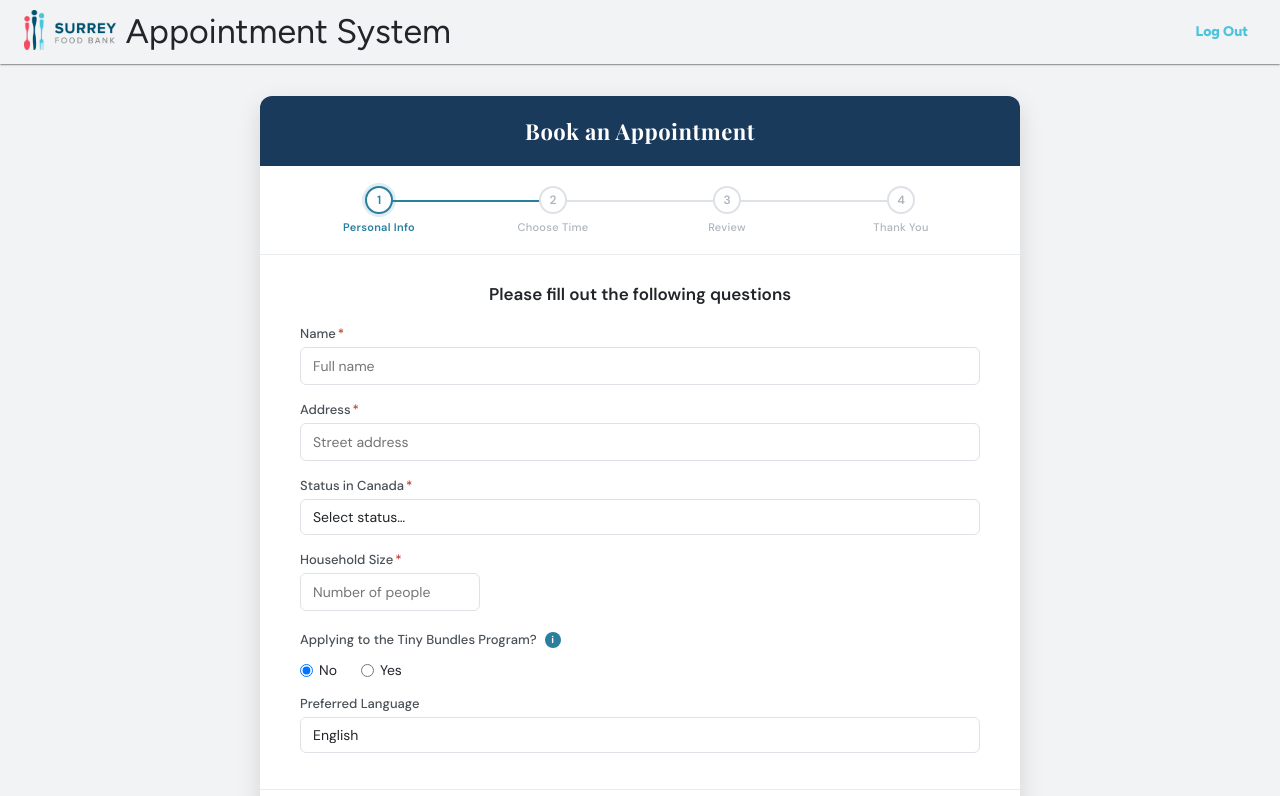
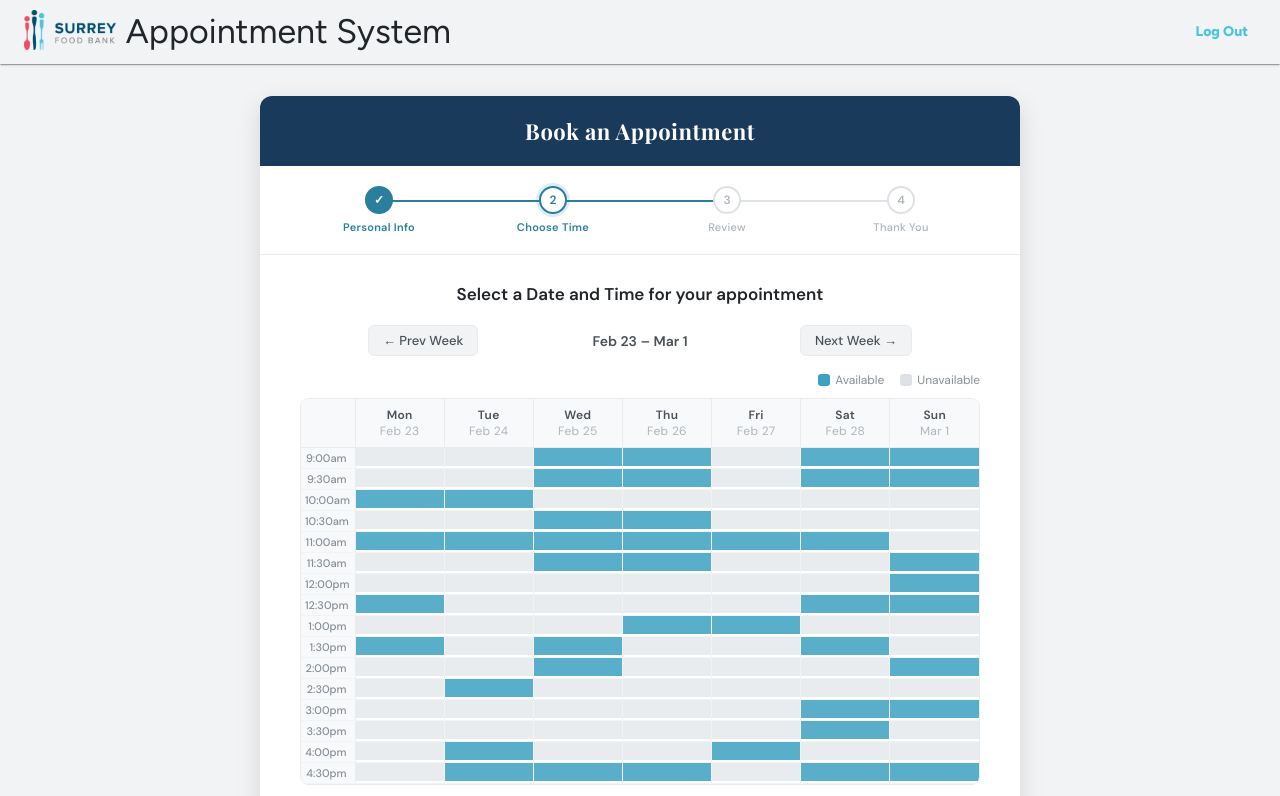
Before and after one commit to annaliese8/CPSC319_Project, a React (Vite) app in the folder surrey-foodbank/frontend/: page /applicant/book-appointment in a window 1280 px wide. Shown: the top 796 px of the page. Built offline with nearby package versions, Linux system fonts and the light colour scheme.

Commit message:
fixed page routing - separated book-appointment into 2 pages

```diff
--- a/surrey-foodbank/frontend/src/App.jsx
+++ b/surrey-foodbank/frontend/src/App.jsx
@@ -9,6 +9,7 @@ import StaffApplicantDatabase from "./pages/staff/ApplicantDatabase";
 import ApplicantLogin from "./pages/applicant/Login";
 import ApplicantHome from "./pages/applicant/Home";
 import ApplicantCreateAccount from "./pages/applicant/CreateAccount";
+import ApplicantRegistrationForm from "./pages/applicant/RegistrationForm";
 import ApplicantBookAppointment from "./pages/applicant/BookAppointment";
 import ApplicantProfile from "./pages/applicant/Profile";
 
@@ -37,6 +38,10 @@ function App() {
             element={<ApplicantCreateAccount />}
           />
           <Route
+            path="/applicant/register"
+            element={<ApplicantRegistrationForm />}
+          />
+          <Route
             path="/applicant/book-appointment"
             element={<ApplicantBookAppointment />}
           />
--- a/surrey-foodbank/frontend/src/pages/applicant/BookAppointment.jsx
+++ b/surrey-foodbank/frontend/src/pages/applicant/BookAppointment.jsx
@@ -10,50 +10,30 @@ import {
   formatTime,
   addMinutes,
 } from "../../components/BookingSteps";
-import { useNavigate } from 'react-router-dom';
+import { useNavigate, useLocation } from 'react-router-dom';
 import ApplicantTopBar from "../../components/ApplicantTopBar";
-
 
 /**
  * BookAppointment
  * Step order:
- *   0  Personal Info
- *   1  Choose Time
- *   2  Review
- *   3  Thank You
+ *   0  Choose Time
+ *   1  Review
+ *   2  Thank You
  */
 export default function BookAppointment() {
   useBookingStyles();
+  const navigate = useNavigate();
+  const location = useLocation();
+  const handleLogout = () => navigate(`/applicant/home`);
 
-  const navigate = useNavigate();
-  const handleLogout = () => navigate(`/applicant/home`);
+  // Profile data passed in via router state from the profile page
+  // Falls back to empty strings so the page never hard-crashes if navigated to directly
+  const profileData = location.state ?? {};
 
   // Navigation
   const [step, setStep] = useState(0);
   const next = () => setStep((s) => s + 1);
   const prev = () => setStep((s) => s - 1);
-
-  // Step 1: Personal Info
-  const [form, setForm] = useState({
-    name: "", address: "", status: "",  householdSize: "", tinyBundles: "no", language: "English",
-  });
-  const [formErrors, setFormErrors] = useState({});
-
-  const handleFormChange = (field, value) => {
-  setForm((f) => ({ ...f, [field]: value }));
-  setFormErrors((e) => ({ ...e, [field]: undefined }));
-};
-
-  const handlePersonalNext = () => {
-    const errors = {};
-    if (!form.name.trim())                          errors.name          = "Required";
-    if (!form.address.trim())                       errors.address       = "Required";
-    if (!form.status)                               errors.status        = "Required";
-    if (!form.householdSize || Number(form.householdSize) < 1)
-                                                    errors.householdSize = "Please enter a valid household size (1 or more)";
-    setFormErrors(errors);
-    if (!Object.keys(errors).length) next();
-  };
 
  // Time Slot
   const [selectedSlot, setSelectedSlot] = useState(null);
@@ -64,11 +44,11 @@ export default function BookAppointment() {
   const handleDone = () => {
     navigate("/applicant/profile", {
       state: {
-        name: form.name,
-        address: form.address,
-        statusInCanada: form.status,
-        applyingToTinyBundles: form.tinyBundles,
-        householdMembers: form.householdSize,
+        name: profileData.name,
+        address: profileData.address,
+        statusInCanada: profileData.status,
+        applyingToTinyBundles: profileData.tinyBundles,
+        householdMembers: profileData.householdSize,
         dateLabel: selectedSlot.date.toLocaleDateString("en-US", {
           weekday: "long", month: "long", day: "numeric", year: "numeric",
         }),
@@ -76,6 +56,8 @@ export default function BookAppointment() {
       },
     });
   };
+
+  const stepperStep = step + 1;
 
   // Render
   return (
@@ -88,38 +70,29 @@ export default function BookAppointment() {
             <h1>Book an Appointment</h1>
           </div>
 
-          <Stepper currentStep={step} />
+          <Stepper currentStep={stepperStep} />
 
           {step === 0 && (
-            <StepPersonalInfo
-              form={form}
-               errors={formErrors}
-                onChange={handleFormChange}
-                onNext={handlePersonalNext}
+            <StepChooseTime
+              form={profileData}
+              selectedSlot={selectedSlot}
+              onSelectSlot={setSelectedSlot}
+              onClearSlot={() => setSelectedSlot(null)}
+              onBack={() => navigate("/applicant/profile", { state: profileData })}
+              onNext={selectedSlot ? next : undefined}
             />
           )}
 
           {step === 1 && (
-            <StepChooseTime
-              form={form}
-              selectedSlot={selectedSlot}
-              onSelectSlot={setSelectedSlot}
-              onClearSlot={() => setSelectedSlot(null)}
-              onBack={prev}
-              onNext={selectedSlot ? next : undefined}
-            />
-          )}
-
-          {step === 2 && (
             <StepReview
-              form={form}
+              form={profileData}
               selectedSlot={selectedSlot}
               onBack={prev}
               onConfirm={handleConfirm}
             />
           )}
 
-          {step === 3 && (
+          {step === 2 && (
             <StepThankYou
               selectedSlot={selectedSlot}
                   onDone={handleDone}
--- a/surrey-foodbank/frontend/src/pages/applicant/CreateAccount.jsx
+++ b/surrey-foodbank/frontend/src/pages/applicant/CreateAccount.jsx
@@ -69,7 +69,7 @@ function CreateAccount() {
         "activeUser",
         JSON.stringify({ email: emailField.value }),
       );
-      navigate("/applicant/book-appointment");
+      navigate("/applicant/register");
     }
   };
 
--- /dev/null
+++ b/surrey-foodbank/frontend/src/pages/applicant/RegistrationForm.jsx
@@ -0,0 +1,67 @@
+import { useState } from "react";
+import { useBookingStyles } from "./Bookingstyles";
+import {
+  Stepper,
+  StepPersonalInfo,
+} from "../../components/BookingSteps";
+import { useNavigate } from "react-router-dom";
+import ApplicantTopBar from "../../components/ApplicantTopBar";
+
+export default function Register() {
+  useBookingStyles();
+  const navigate = useNavigate();
+  const handleLogout = () => navigate("/applicant/home");
+
+  const [form, setForm] = useState({
+    name: "", address: "", status: "", householdSize: "", tinyBundles: "no", language: "English",
+  });
+  const [formErrors, setFormErrors] = useState({});
+
+  const handleFormChange = (field, value) => {
+    setForm((f) => ({ ...f, [field]: value }));
+    setFormErrors((e) => ({ ...e, [field]: undefined }));
+  };
+
+  const handlePersonalNext = () => {
+    const errors = {};
+    if (!form.name.trim())                         errors.name          = "Required";
+    if (!form.address.trim())                      errors.address       = "Required";
+    if (!form.status)                              errors.status        = "Required";
+    if (!form.householdSize || Number(form.householdSize) < 1)
+      errors.householdSize = "Please enter a valid household size (1 or more)";
+    setFormErrors(errors);
+    if (Object.keys(errors).length) return;
+
+    navigate("/applicant/profile", {
+      state: {
+        name: form.name,
+        address: form.address,
+        statusInCanada: form.status,
+        applyingToTinyBundles: form.tinyBundles,
+        householdMembers: form.householdSize,
+      },
+    });
+  };
+
+  return (
+    <div className="ba-shell">
+      <ApplicantTopBar onLogout={handleLogout} />
+      <div className="ba-card-wrap">
+        <div className="ba-card">
+          <div className="ba-banner">
+            <h1>Registration</h1>
+          </div>
+          <Stepper currentStep={0} />
+          <StepPersonalInfo
+            form={form}
+            errors={formErrors}
+            onChange={handleFormChange}
+            onNext={handlePersonalNext}
+          />
+        </div>
+      </div>
+    </div>
+  );
+}
+
+// Claude.AI was used in page formatting and debugging
```
